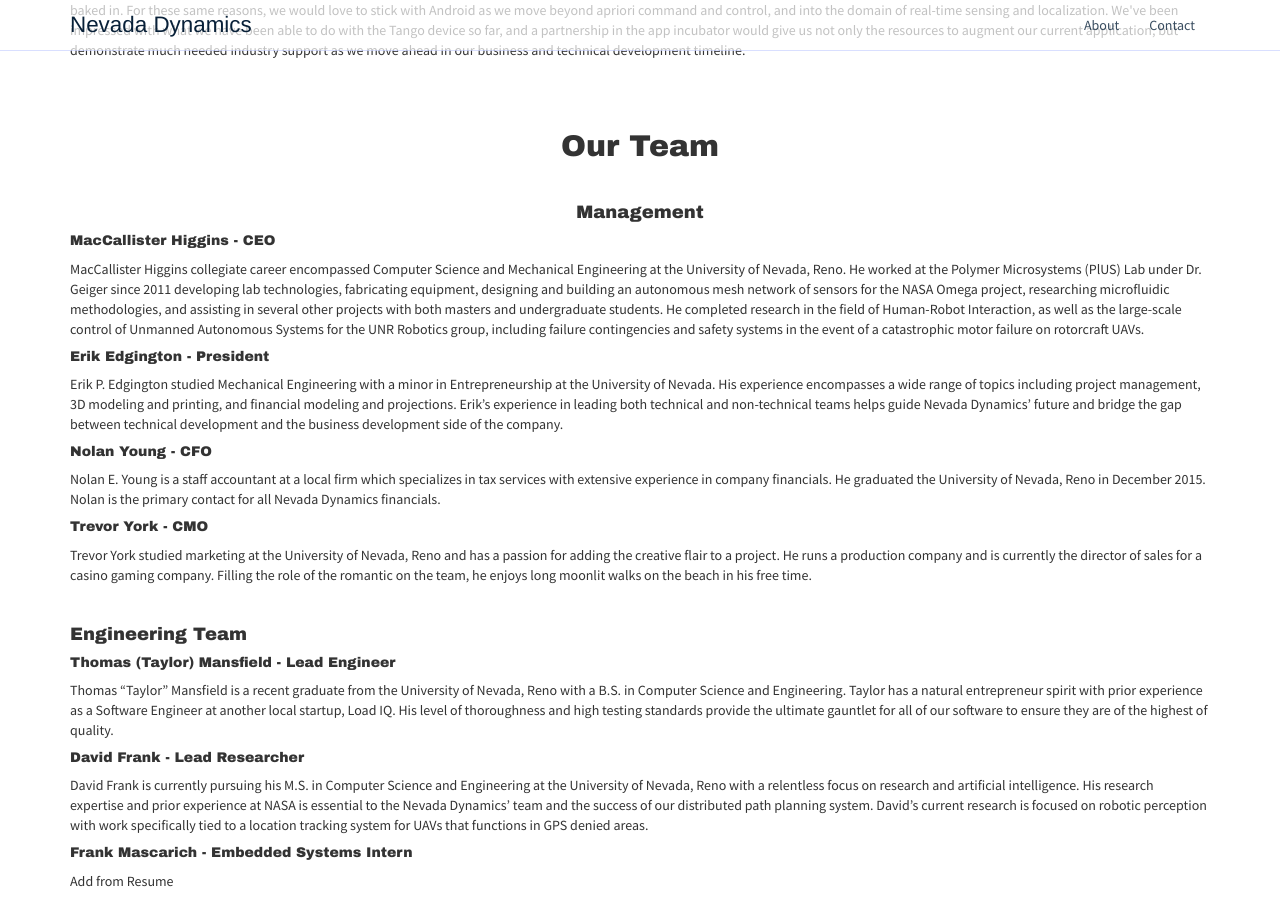
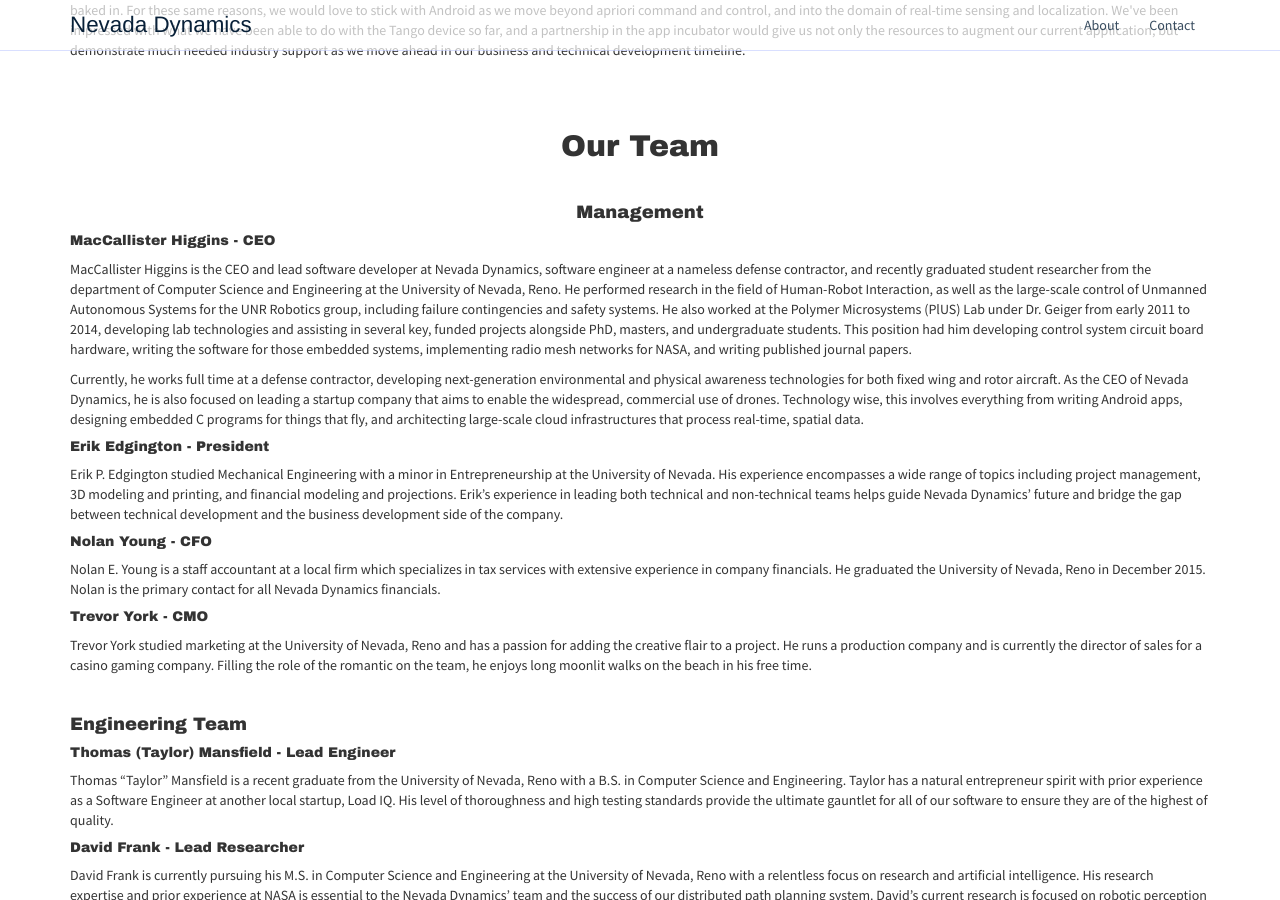
Before and after one commit to NevadaDynamics/NevadaDynamics.github.io, a Jekyll site: the page built from tango.html, in a window 1280 px wide and 900 px high, scrolled down 4264 px. Built offline with Jekyll 4.4.1, drawn with Linux system fonts in a browser that asks for light colours; nearby versions of some CDN libraries; Markdown is read by kramdown in place of the engine named in the settings; comment, search, counter and statistics services are not loaded; some of the changed text lies outside the part shown.

Commit message:
Update tango.html

```diff
--- a/tango.html
+++ b/tango.html
@@ -62,7 +62,9 @@
 <h4 align="center">Management</h4>
 
 <h5>MacCallister Higgins - CEO</h5>
-<p>MacCallister Higgins collegiate career encompassed Computer Science and Mechanical Engineering at the University of Nevada, Reno. He worked at the Polymer Microsystems (PlUS) Lab under Dr. Geiger since 2011 developing lab technologies, fabricating equipment, designing and building an autonomous mesh network of sensors for the NASA Omega project, researching microfluidic methodologies, and assisting in several other projects with both masters and undergraduate students. He completed research in the field of Human-Robot Interaction, as well as the large-scale control of Unmanned Autonomous Systems for the UNR Robotics group, including failure contingencies and safety systems in the event of a catastrophic motor failure on rotorcraft UAVs.
+<p>MacCallister Higgins is the CEO and lead software developer at Nevada Dynamics, software engineer at a nameless defense contractor, and recently graduated student researcher from the department of Computer Science and Engineering at the University of Nevada, Reno. He performed research in the field of Human-Robot Interaction, as well as the large-scale control of Unmanned Autonomous Systems for the UNR Robotics group, including failure contingencies and safety systems. He also worked at the Polymer Microsystems (PlUS) Lab under Dr. Geiger from early 2011 to 2014, developing lab technologies and assisting in several key, funded projects alongside PhD, masters, and undergraduate students. This position had him developing control system circuit board hardware, writing the software for those embedded systems, implementing radio mesh networks for NASA, and writing published journal papers.
+</p><p>
+Currently, he works full time at a defense contractor, developing next-generation environmental and physical awareness technologies for both fixed wing and rotor aircraft. As the CEO of Nevada Dynamics, he is also focused on leading a startup company that aims to enable the widespread, commercial use of drones. Technology wise, this involves everything from writing Android apps, designing embedded C programs for things that fly, and architecting large-scale cloud infrastructures that process real-time, spatial data.
 </p>
 
 <h5>Erik Edgington - President</h5>
@@ -114,7 +116,7 @@
 <h4 align="center">Student Involvement</h4>
 
 <h5>Alex Ward - Student Project Role</h5>
-<p>Alex Ward is currently a senior at the University of Nevada Reno. He am majoring in Computer Science and Engineering and minoring in mathematics. He am very familiar developing applications in Java for Android devices and have even worked with other companies to develop applications for their specific needs. He has created and published dozens of personal Android applications through the Google Play store and Amazon Marketplace. Apps developed range from universal Xbox Medio Remotes (averaging 1500 downloads a day) to remote phone access. Apart from Android development, he enjoys working with LAMP stacks and server side code as well.
+<p>Alex Ward is currently a senior at the University of Nevada, Reno. He is majoring in Computer Science and Engineering and minoring in Mathematics. He is very familiar developing applications in Java for Android devices and has even worked with other companies to develop applications for their specific needs. He has created and published dozens of personal Android applications through the Google Play store and Amazon Marketplace. <b>Apps developed range from universal Xbox Media Remotes (averaging 1500 downloads a day), secure texting apps, and applications that enable remote phone access</b>. Apart from Android development, he enjoys working with LAMP stacks and server side code as well.
 </p>
 
 <h5>Jeffrey Bouchard - Student Project Role</h5>
```
